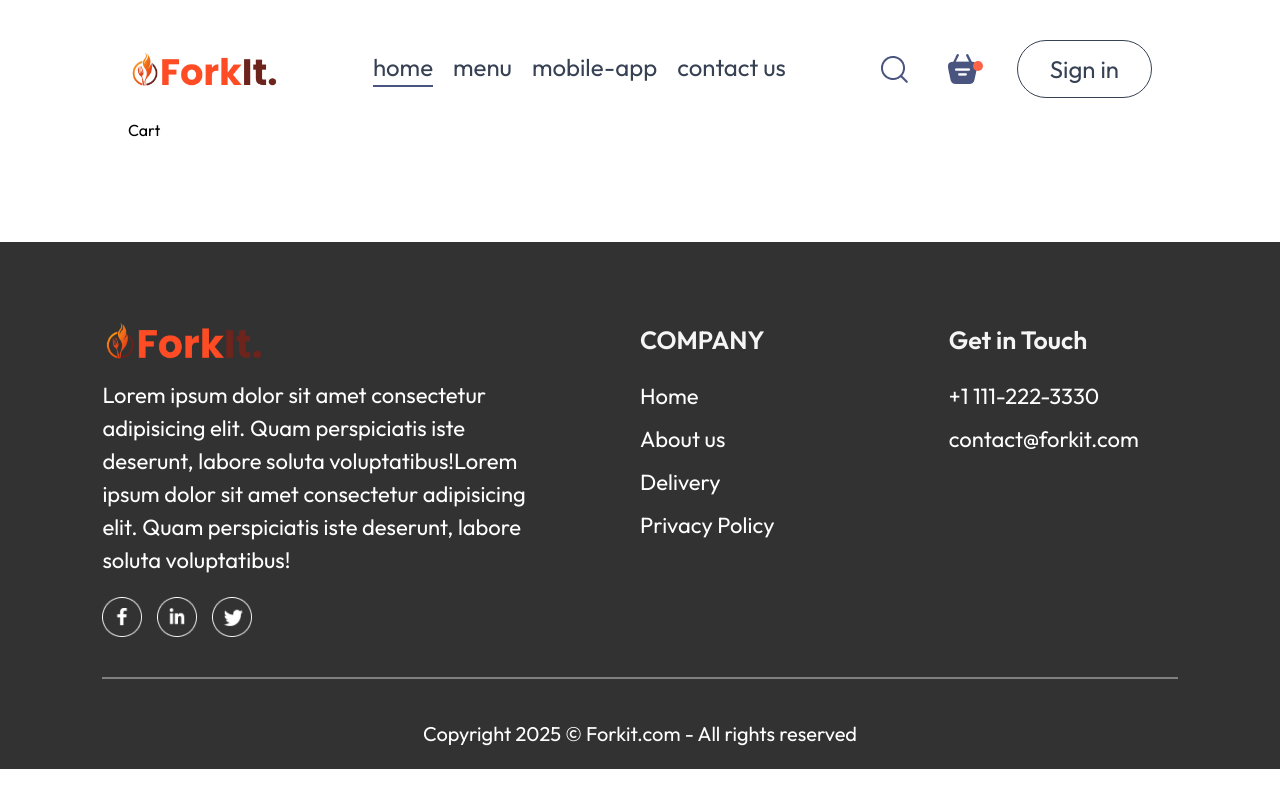
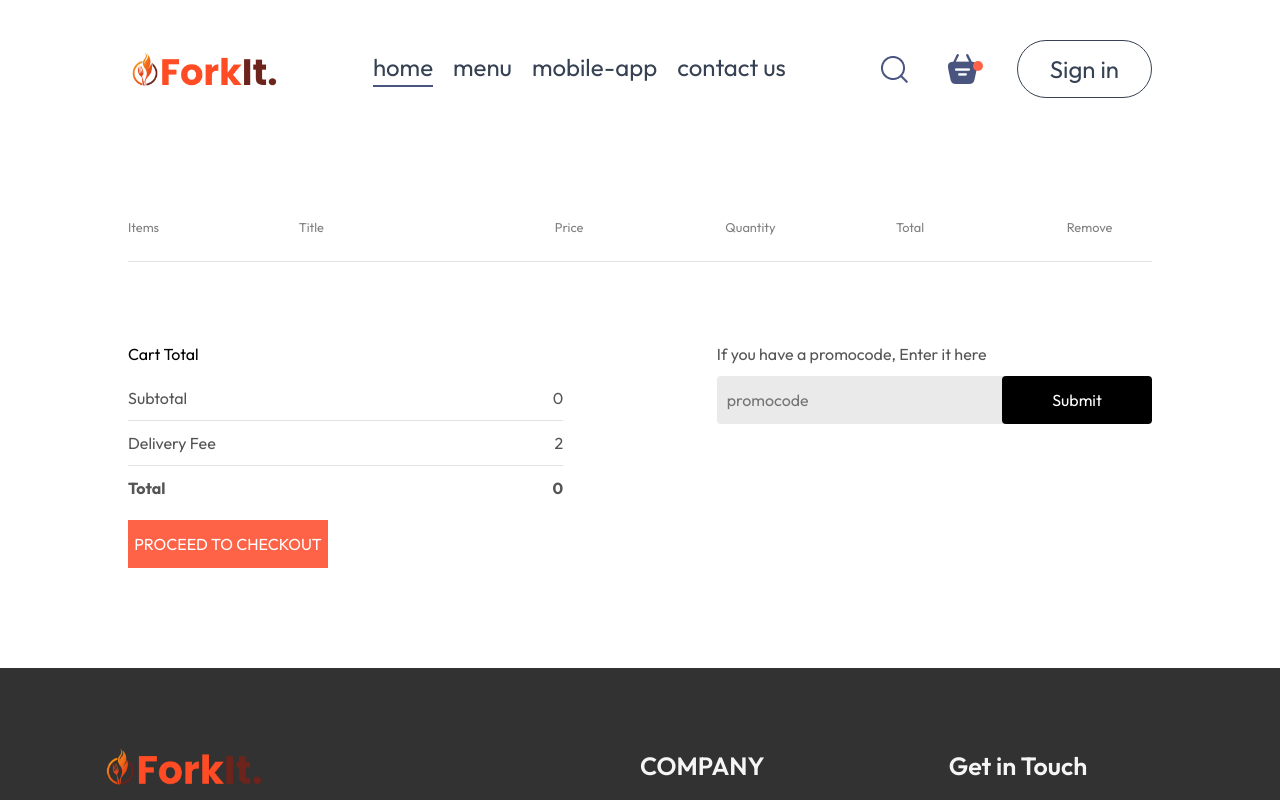
Before and after one commit to hahaanisha/fork-it, a React (Vite) app in the folder Frontend/: page /cart in a window 1280 px wide. Shown: the top 800 px of the page. Built offline with nearby package versions, Linux system fonts and the light colour scheme.

Commit message:
Cart page

```diff
--- a/Frontend/src/Components/Navbar/Navbar.jsx
+++ b/Frontend/src/Components/Navbar/Navbar.jsx
@@ -1,14 +1,16 @@
 /* eslint-disable no-unused-vars */
 import React, {useState} from 'react'
+import { Link } from 'react-router-dom';
 import {assets} from '../../assets/assets'
 import './Navbar.css'
+import '../../Pages/Cart/Cart'
 
 const Navbar = ({setShowLogin}) => {
     const [menu, setMenu] = useState("home")
 
   return (
     <div className='navbar mt-5 py-5 flex justify-between items-center'>
-        <img className="logo w-[150px]  h-auto object-contain" src={assets.logo} alt="" />
+        <Link to='/'><img className="logo w-[150px]  h-auto object-contain" src={assets.logo} alt="" /></Link>
         <ul className='navbar-menu flex list-none gap-[20px] text-2xl text-gray-700 font-outfit'>
             <li onClick={()=>setMenu("home")} className={menu === "home" ? "active":""}>home</li>
             <li onClick={()=>setMenu("menu")} className={menu === "menu" ? "active":""}>menu</li>
@@ -18,7 +20,7 @@
         <div className='navbar-right flex items-center gap-10'>
             <img src={assets.search_icon} alt="" />
             <div className='navbar-search-icon'>
-                <img src={assets.basket_icon} alt="" />
+                <Link to='/cart'><img src={assets.basket_icon} alt="" /></Link>
                 <div className='dot'></div>
             </div>
             <button onClick={()=>setShowLogin(true)} className='bg-transparent text-2xl text-gray-700 border border-gray-700 rounded-4xl py-3 px-8 hover:bg-amber-700 hover:text-amber-50'> Sign in </button>
--- /dev/null
+++ b/Frontend/src/Pages/Cart/Cart.css
@@ -0,0 +1,109 @@
+.cart{
+    margin-top: 100px;
+}
+
+.cart-items-title{
+    display: grid;
+    grid-template-columns: 1fr 1.5fr 1fr 1fr 1fr 0.5fr;
+    align-items: center;
+    color: grey;
+    font-size: max(1vw,12px);
+}
+
+.cart-items-item{
+    margin: 10px 0px;
+    color: black;
+}
+
+.cart-items-item img{
+    width: 50px;
+}
+
+.cart hr{
+    height: 1px;
+    background-color: #e2e2e2;
+    border: none;
+}
+
+.cart-items-item .cross{
+    cursor: pointer;
+}
+
+/* ------------------------------------------------------------------------------ */
+
+.cart-bottom{
+    margin-top: 80px;
+    display: flex;
+    justify-content: space-between;
+    gap: max(12vw,20px);
+}
+
+.cart-total{
+    flex:1;
+    display: flex;
+    flex-direction: column;
+    gap: 20px;
+}
+.cart-total-details{
+    display: flex;
+    justify-content: space-between;
+    color: #555;
+}
+
+.cart-total hr{
+    margin: 10px 0px;
+}
+
+.cart-total button{
+    border: none;
+    color: white;
+    background-color: tomato;
+    width: max(15vw,200px);
+    padding: 12px 0px;
+}
+
+.cart-promocode{
+    flex: 1;
+}
+
+.cart-promocode p{
+    color: #555;
+}
+
+.cart-promocode-input{
+    margin-top: 10px;
+    display: flex;
+    justify-content: space-between;
+    align-items: center;
+    background-color: #eaeaea;
+    border-radius: 4px;
+}
+
+.cart-promocode-input input{
+    background: transparent;
+    border: none;
+    outline: none;
+    padding-left: 10px;
+}
+
+.cart-promocode-input button{
+    width: max(10vw,150px);
+    padding: 12px 5px;
+    background-color: black;
+    border: none;
+    color: white;
+    border-radius: 4px;
+}
+
+
+/* -------------------------------------------------------------------------------------------- */
+
+@media (max-width:750px) {
+    .cart-bottom{
+        flex-direction: column-reverse;
+    }
+
+    .cart-promocode{
+        justify-content: start;
+    }
+}
--- a/Frontend/src/Pages/Cart/Cart.jsx
+++ b/Frontend/src/Pages/Cart/Cart.jsx
@@ -1,8 +1,80 @@
-import React from 'react'
+/* eslint-disable no-unused-vars */
+import React, { useContext } from 'react'
+import { StoreContext } from '../../context/StoreContext';
+import { food_list } from '../../assets/assets';
+import './Cart.css'
 
 const Cart = () => {
+
+  const { cartItem, addToCart, removeFromCart } = useContext(StoreContext);
+
   return (
-    <div>Cart</div>
+    <div className='cart'>
+      <div className='cart-items'>
+        <div className="cart-items-title">
+          <p>Items</p>
+          <p>Title</p>
+          <p>Price</p>
+          <p>Quantity</p>
+          <p>Total</p>
+          <p>Remove</p>
+        </div>
+        <br />
+<hr />
+
+{food_list.map((item,index)=>{
+
+  if(cartItem[item._id]>0){
+    return (
+      <div>
+        <div className='cart-items-title cart-items-item'>
+        <img src={item.image} alt="" />
+        <p>{item.name}</p>
+        <p>₹{item.price*100}</p>
+        <p>{cartItem[item._id]}</p>
+        <p>₹{item.price*100*cartItem[item._id]}</p>
+        <p onClick={()=> removeFromCart(item._id)} className='cross'>X</p>
+      </div>
+      <hr />
+      </div>
+
+    )
+  }
+})}
+      </div>
+<div className="cart-bottom">
+  <div className="cart-total">
+    <h2>Cart Total</h2>
+    <div>
+      <div className="cart-total-details">
+        <p>Subtotal</p>
+        <p>{0}</p>
+      </div>
+      <hr />
+      <div className="cart-total-details">
+        <p>Delivery Fee</p>
+        <p>{2}</p>
+      </div>
+      <hr />
+      <div className="cart-total-details">
+        <b>Total</b>
+        <b>{0}</b>
+      </div>
+    </div>
+    <button>PROCEED TO CHECKOUT</button>
+  </div>
+  <div className="cart-promocode">
+    <div>
+      <p>If you have a promocode, Enter it here</p>
+      <div className='cart-promocode-input'>
+        <input type="text" placeholder='promocode' />
+        <button>Submit</button>
+      </div>
+    </div>
+  </div>
+</div>
+
+    </div>
   )
 }
 
```
